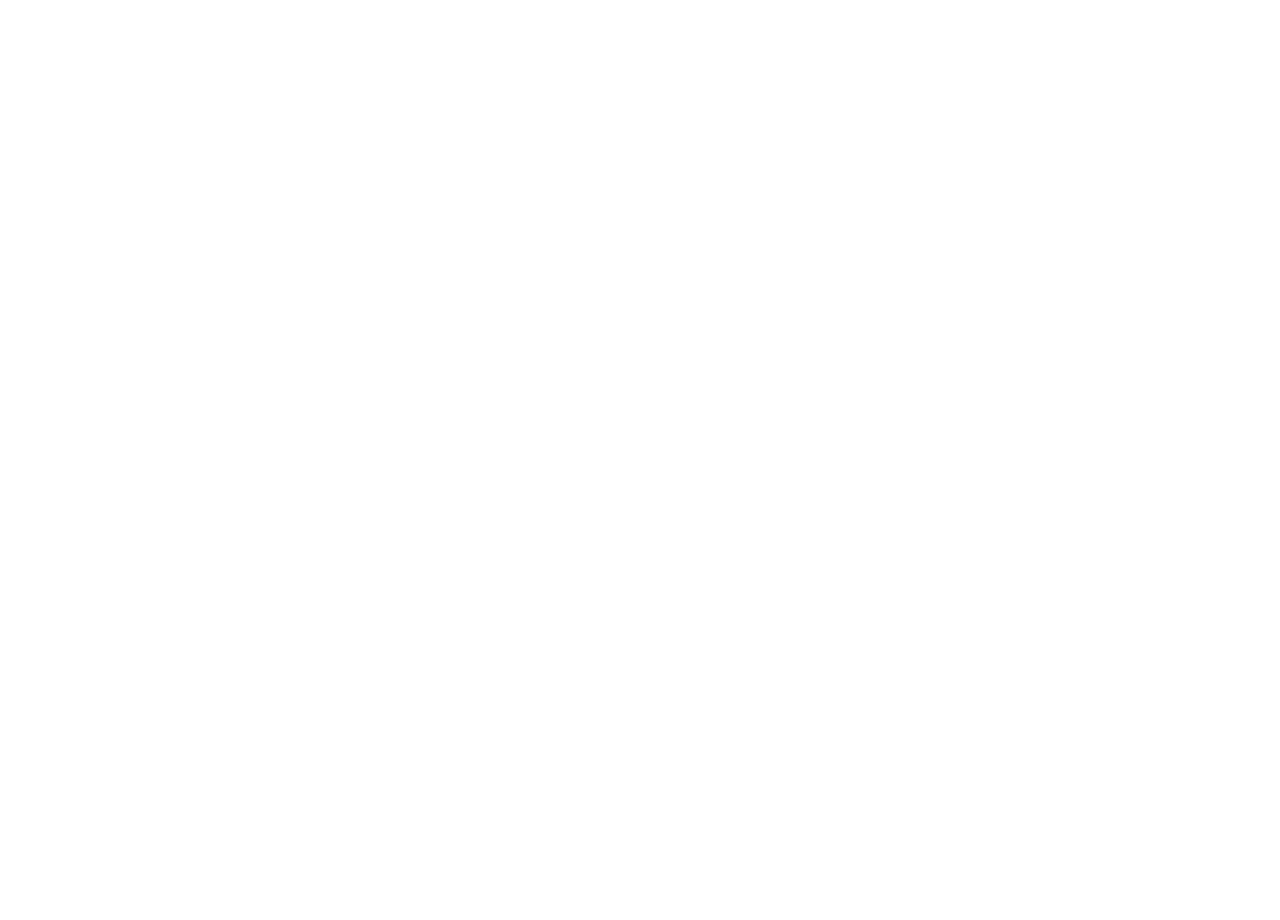
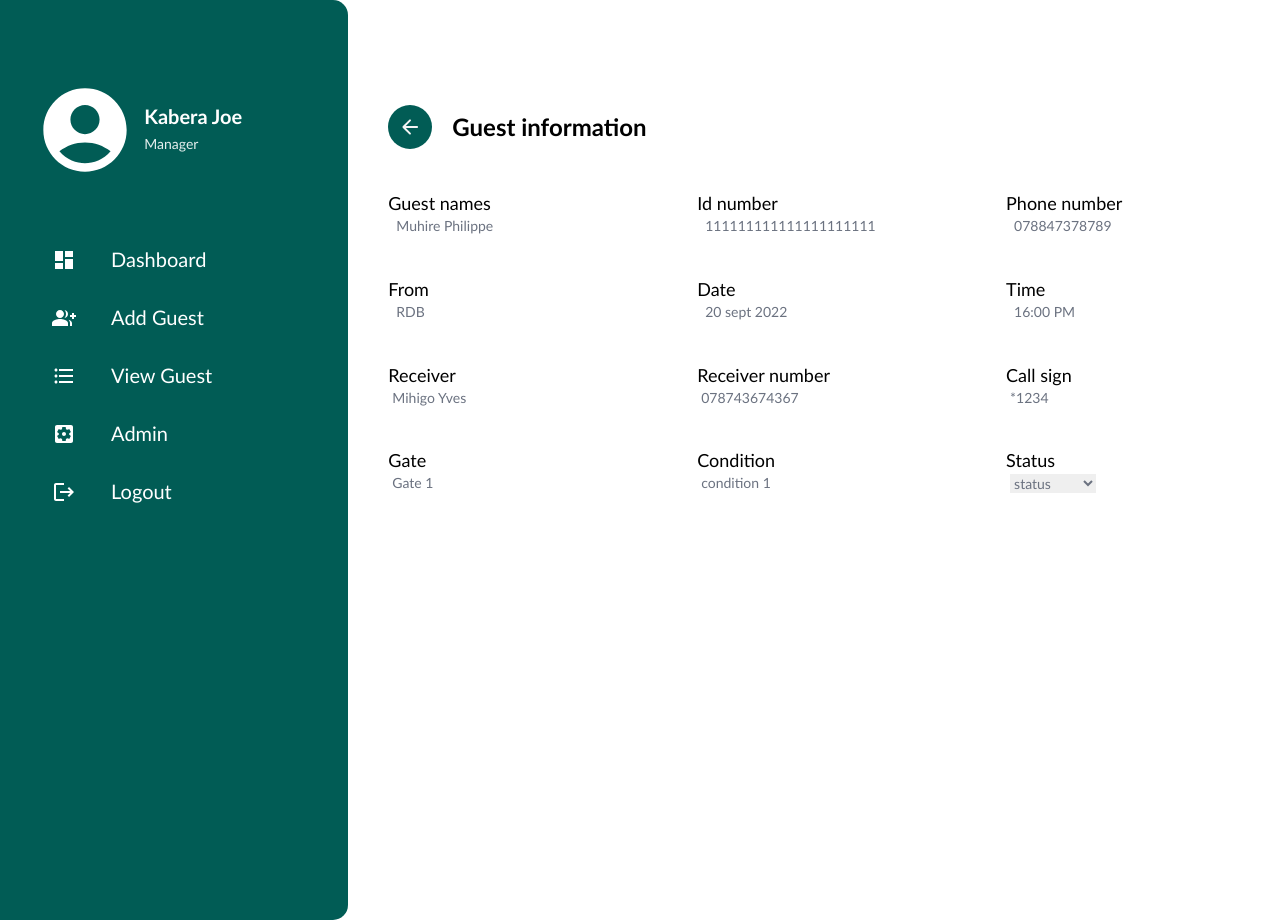
Before and after one commit to rushemaa/guest-management, a React (Vite) app in the folder client/: page /guest/1 in a window 1280 px wide. Before the commit this address had no page. Before the commit the page ends 800 px from the top, so only its background shows below. Built offline with nearby package versions, Linux system fonts and the light colour scheme; the HTML template or start-up script is replaced by a standard one.

Commit message:
guest list, gest details and dashboard initial design

```diff
--- a/client/index.html
+++ b/client/index.html
@@ -2,9 +2,9 @@
 <html lang="en">
   <head>
     <meta charset="UTF-8" />
-    <link rel="icon" type="image/svg+xml" href="/vite.svg" />
+    <link rel="icon" type="image/svg+xml" href="./src/assets/logo.png" />
     <meta name="viewport" content="width=device-width, initial-scale=1.0" />
-    <title>Vite + React</title>
+    <title>Guest Management</title>
   </head>
   <body>
     <div id="root"></div>
--- a/client/src/App.css
+++ b/client/src/App.css
@@ -65,8 +65,51 @@
   display: flex;
   flex-direction: column;
   padding: 25px 0;
+  padding-right: 5px;
+}
+.toggle-icon {
+  position: absolute;
+  top: 10px;
+  cursor: pointer;
+  opacity: 0;
+}
+.information {
+  font-size: 14px;
+  font-weight: lighter;
+  line-height: calc(11px * 1.618);
+  min-width: 33.33%;
+  width: auto
 }
 
-button {
-  background-color: #015c55;
+@media (width <= 768px) {
+  .left-side {
+    width: 40px;
+    border-radius: 0;
+    position: absolute;
+    z-index: 1001;
+    /* background-color: blue; */
+  }
+  .right-side {
+    position: absolute;
+    left: 45px;
+    width: calc(100% - 45px);
+    z-index: 1000;
+  }
+  .user-logo, .u-info, .nav-links h4 {
+    display: none;
+  }
+  .toggle-icon {
+    opacity: 1;
+  }
+  .left-side:focus-within {
+    border-top-right-radius: 15px;
+    border-bottom-right-radius: 15px;
+    width: 300px;
+  }
+  .left-side:focus-within .user-info .toggle-icon {
+    opacity: 0;
+  }
+  .left-side:focus-within .user-logo, .left-side:focus-within .u-info, .left-side:focus-within .nav-links h4 {
+    display: block;
+  }
 }
--- a/client/src/components/Add-guest.jsx
+++ b/client/src/components/Add-guest.jsx
@@ -12,7 +12,7 @@
         <LeftNav />
       </div>
       <div className="right-side">
-        <h1 className='font-semibold'>Guest Registration</h1>
+        <h1 className='font-semibold text-2xl w-full text-center'>Guest Registration</h1>
         <form className="add-guest-form py-3">
           <fieldset>
             <legend>Guest</legend>
--- a/client/src/components/Admin.jsx
+++ b/client/src/components/Admin.jsx
@@ -16,7 +16,7 @@
           </button>
         </div>
         <div className="list py-10">
-          <table className='w-full report-table'>
+          <table className='report-table'>
             <tr><th>#</th><th>Names</th><th>Instutition</th><th>Role</th><th>Action</th></tr>
             <tr><td>1</td><td>MUHIRE Jean Philipe</td><td>NISS</td><td>Hoster</td><td>Actions</td></tr>
             <tr><td>1</td><td>MUHIRE Jean Philipe</td><td>NISS</td><td>Hoster</td><td>Actions</td></tr>
--- /dev/null
+++ b/client/src/components/Guest.jsx
@@ -0,0 +1,79 @@
+import React from 'react'
+import ArrowBackRoundedIcon from '@mui/icons-material/ArrowBackRounded';
+import LeftNav from './Leftnav';
+
+const handleBackBtn = () => {
+  window.location.href='/guests'
+}
+
+const Guest = () => {
+  return (
+    <div className="App">
+      <div className="left-side">
+        <LeftNav />
+      </div>
+      <div className="right-side px-5">
+        <div className='flex gap-x-5 pt-20 items-center'>
+          <button className='flex justify-center align-center rounded-full' onClick={handleBackBtn}>
+            <ArrowBackRoundedIcon />
+          </button>
+          <h1 className='font-semibold text-2xl'>Guest information</h1>
+        </div>
+        <div className="list py-10 grid gap-10 grid-cols-3">
+          <div className='information flex flex-col'>
+            <label className='text-lg font-normal'>Guest names</label>
+            <span className='pl-2 text-gray-500'>Muhire Philippe</span>
+          </div>
+          <div className='information flex flex-col'>
+            <label className='text-lg font-normal'>Id number</label>
+            <span className='pl-2 text-gray-500'>111111111111111111111</span>
+          </div>
+          <div className='information flex flex-col'>
+            <label className='text-lg font-normal'>Phone number</label>
+            <span className='pl-2 text-gray-500'>078847378789</span>
+          </div>
+          <div className='information flex flex-col'>
+            <label className='text-lg font-normal'>From</label>
+            <span className='pl-2 text-gray-500'>RDB</span>
+          </div>
+          <div className='information flex flex-col'>
+            <label className='text-lg font-normal'>Date</label>
+            <span className='pl-2 text-gray-500'>20 sept 2022</span>
+          </div>
+          <div className='information flex flex-col'>
+            <label className='text-lg font-normal'>Time</label>
+            <span className='pl-2 text-gray-500'>16:00 PM</span>
+          </div>
+          <div className='information flex flex-col'>
+            <label className='text-lg font-normal'>Receiver</label>
+            <span className='pl-1 text-gray-500'>Mihigo Yves</span>
+          </div>
+          <div className='information flex flex-col'>
+            <label className='text-lg font-normal'>Receiver number</label>
+            <span className='pl-1 text-gray-500'>078743674367</span>
+          </div>
+          <div className='information flex flex-col'>
+            <label className='text-lg font-normal'>Call sign</label>
+            <span className='pl-1 text-gray-500'>*1234</span>
+          </div>
+          <div className='information flex flex-col'>
+            <label className='text-lg font-normal'>Gate</label>
+            <span className='pl-1 text-gray-500'>Gate 1</span>
+          </div>
+          <div className='information flex flex-col'>
+            <label className='text-lg font-normal'>Condition</label>
+            <span className='pl-1 text-gray-500'>condition 1</span>
+          </div>
+          <div className='information flex flex-col'>
+            <label className='text-lg font-normal'>Status</label>
+            <span className='pl-1 text-gray-500'>
+              <select><option>status</option><option>Postponed</option><option>Cancel</option></select>
+            </span>
+          </div>
+        </div>
+      </div>
+    </div>
+  )
+}
+
+export default Guest
--- a/client/src/components/Guests.jsx
+++ b/client/src/components/Guests.jsx
@@ -1,5 +1,7 @@
 import LeftNav from './Leftnav';
 import React from 'react';
+import AddCircleIcon from '@mui/icons-material/AddCircle';
+
 
 export default function Guests() {
   return (
@@ -8,7 +10,32 @@
         <LeftNav />
       </div>
       <div className="right-side">
-        <h1>Guests</h1>
+        <div className='flex justify-between items-center flex-wrap gap-y-5'>
+          <div className=''>
+            <h1 className='font-semibold text-2xl leading-6'>Guests</h1>
+            <label className='font-thin text-sm text-gray-500 leading-3'>We are hosting 22 guests</label>
+          </div>
+          <div className='flex items-center gap-x-10 gap-y-0 flex-wrap'>
+            <div className='flex flex-nowrap gap-2'><label>From:</label> <input type='date' className='px-2' /></div>
+            <div className='flex flex-nowrap gap-2'><label>To:</label> <input type='date' className='px-2' /></div>
+          </div>
+          <div>
+            <input type='search' placeholder='search for guest' className='p-2 bg-gray-100 rounded-md' style={{width: '300px', boxShadow: '0 0 2px black'}} />
+          </div>
+        </div>
+        <div className="list py-10">
+          <table className='w-full report-table'>
+            <thead>
+              <tr><th>#</th><th>Guest Names</th><th>Receiver</th><th>From</th><th>Date/Time</th><th>Actions</th></tr>
+            </thead>
+            <tbody>
+              <tr><td>1</td><td>MUHIRE Jean Philipe</td><td>MIHIGO Yves</td><td>RMSoft</td><td>2023 may, 20</td><td>Actions</td></tr>
+              <tr><td>1</td><td>MUHIRE Jean Philipe</td><td>MIHIGO Yves</td><td>RMSoft</td><td>2023 may, 30</td><td>Actions</td></tr>
+
+              <tr><td colSpan={6} className='text-right'>Total: 2</td></tr>
+            </tbody>
+          </table>
+        </div>
       </div>
     </div>
   );
--- a/client/src/components/Home.jsx
+++ b/client/src/components/Home.jsx
@@ -1,5 +1,10 @@
+import React from 'react';
 import LeftNav from './Leftnav';
-import React from 'react';
+import SelectAllTwoToneIcon from '@mui/icons-material/SelectAllTwoTone';
+import HowToRegTwoToneIcon from '@mui/icons-material/HowToRegTwoTone';
+import MeetingRoomTwoToneIcon from '@mui/icons-material/MeetingRoomTwoTone';
+import DirectionsWalkTwoToneIcon from '@mui/icons-material/DirectionsWalkTwoTone';
+import NoAccountsTwoToneIcon from '@mui/icons-material/NoAccountsTwoTone';
 
 export default function Home() {
   return (
@@ -8,7 +13,59 @@
         <LeftNav />
       </div>
       <div className="right-side">
-        <h1>Dashboard</h1>
+        <div className='flex justify-between items-center flex-wrap gap-y-5'>
+          <div className='py-10'>
+            <h1 className='font-semibold text-2xl leading-6'>Dashboard</h1>
+            <label className='font-thin text-sm text-gray-500 leading-3 italic'>Information about our guest traffics</label>
+          </div>
+        </div>
+        <div className='flex flex-wrap mt-10'>
+          {/* card */}
+          <div className='flex gap-2 min-w-[20%]'>
+            <div className='bg-orange-100 p-3 rounded-2xl'><SelectAllTwoToneIcon color='success' /></div>
+            <div className="details">
+              <p className='italic text-gray-400 font-thin subpixel-antialiased'>All Guest</p>
+              <p className='font-extralight subpixel-antialiased'>40</p>
+            </div>
+          </div>
+
+          {/* card */}
+          <div className='flex gap-2 min-w-[20%]'>
+            <div className='bg-pink-100 text-green p-3 rounded-xl'><HowToRegTwoToneIcon color='success' /></div>
+            <div className="details">
+              <p className='italic text-gray-400 font-extralight subpixel-antialiased'>In Guest</p>
+              <p className='font-extralight subpixel-antialiased'>10</p>
+            </div>
+          </div>
+
+          {/* card */}
+          <div className='flex gap-2 min-w-[20%]'>
+            <div className='bg-green-100 p-3 rounded-xl'><MeetingRoomTwoToneIcon color='success' /></div>
+            <div className="details">
+              <p className='italic text-gray-400 font-extralight subpixel-antialiased'>Out Guest</p>
+              <p className='font-extralight subpixel-antialiased'>40</p>
+            </div>
+          </div>
+
+          {/* card */}
+          <div className='flex gap-2 min-w-[20%]'>
+            <div className='bg-red-100 text-green p-3 rounded-xl'><DirectionsWalkTwoToneIcon color='success' /></div>
+            <div className="details">
+              <p className='italic text-gray-400 font-extralight subpixel-antialiased'>Pending</p>
+              <p className='font-extralight subpixel-antialiased'>10</p>
+            </div>
+          </div>
+
+          {/* card */}
+          <div className='flex gap-2 min-w-[20%]'>
+            <div className='bg-violet-50 text-green p-3 rounded-xl'><NoAccountsTwoToneIcon color='success' /></div>
+            <div className="details">
+              <p className='italic text-gray-400 font-extralight subpixel-antialiased'>Cancelled guest</p>
+              <p className='font-extralight subpixel-antialiased'>10</p>
+            </div>
+          </div>
+        </div>
+
       </div>
     </div>
   );
--- a/client/src/components/Leftnav.jsx
+++ b/client/src/components/Leftnav.jsx
@@ -1,5 +1,6 @@
 import AccountCircleIcon from '@mui/icons-material/AccountCircle';
 import '../css/Left-nav.css';
+import DehazeRoundedIcon from '@mui/icons-material/DehazeRounded';
 import DashboardIcon from '@mui/icons-material/Dashboard';
 import LogoutIcon from '@mui/icons-material/Logout';
 import FormatListBulletedIcon from '@mui/icons-material/FormatListBulleted';
@@ -12,6 +13,9 @@
       <div className="user-info">
         <div className="user-logo">
           <AccountCircleIcon style={{ color: '#fff' }} sx={{ fontSize: 100 }} />
+        </div>
+        <div className="toggle-icon" tabIndex={0}>
+          <DehazeRoundedIcon style={{ color: '#fff' }} sx={{ fontSize: 30 }} />
         </div>
         <div className="u-info">
           <h3>Kabera Joe</h3>
--- a/client/src/index.css
+++ b/client/src/index.css
@@ -8,10 +8,17 @@
   --primary-color: whitesmoke;
 }
 
+* {
+  margin: 0;
+  padding: 0;
+}
+
 body {
-  margin: 0;
-  font-family: 'Work Sans', sans-serif;
-  /* font-family: 'open sans', poppins; */
+  /* font-family: Arial, Helvetica, sans-serif; */
+  font-family:'Trebuchet MS', menlo, 'Lucida Sans Unicode', 'Lucida Grande', 'Lucida Sans', Arial, sans-serif;
+  /* font-family:'Segoe UI', Tahoma, Geneva, Verdana, sans-serif */
+  /* font-family: 'Work Sans', sans-serif; */
+  /* font-family: 'Trebuchet MS', 'Lucida Sans Unicode', 'Lucida Grande', 'Lucida Sans', Arial, sans-serif; */
 }
 
 button {
@@ -25,6 +32,7 @@
 }
 
 .report-table {
+  width: 100%!important;
   border-radius: 5px;
   padding: 0;
   background-color: var(--primary-bg);
@@ -38,6 +46,7 @@
   text-align: left;
   padding: 10px;
   color: var(--primary-color);
+  min-width: 20%;
 }
 .report-table tr td {
   padding: 10px;
--- a/client/src/routes/Index.jsx
+++ b/client/src/routes/Index.jsx
@@ -5,6 +5,7 @@
 import AddGuest from "../components/Add-guest"
 import Guests from "../components/Guests"
 import Admin from "../components/Admin"
+import Guest from "../components/Guest"
 
 const AppRoutes = () => {
     return (
@@ -27,7 +28,11 @@
                     path='/guests'
                     element={<Guests />}
                 />
-
+                <Route
+                    exact
+                    path='/guest/:id'
+                    element={<Guest />}
+                />
                 <Route
                     exact
                     path='/admin'
```
